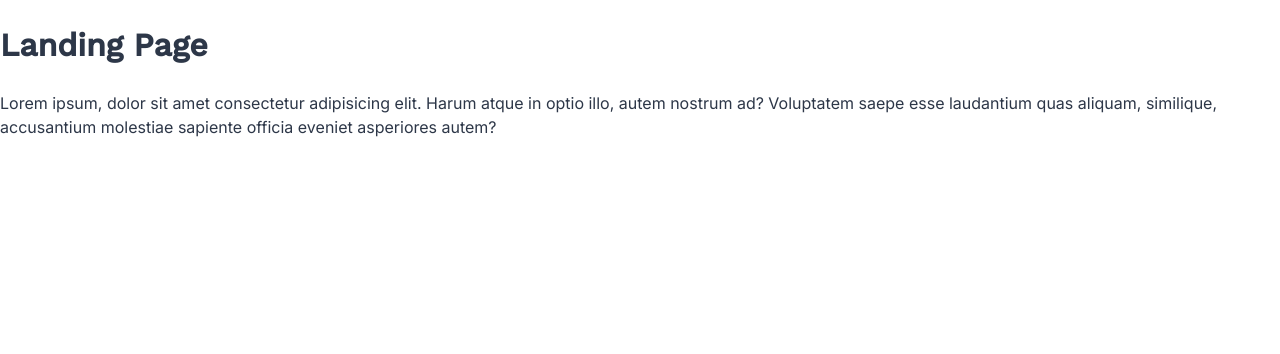
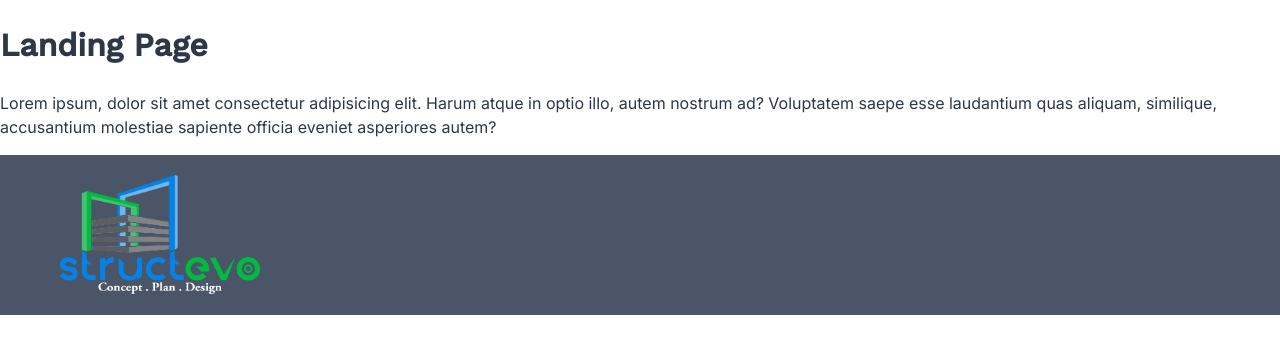
Before and after one commit to agneym/structevo-website, a Next.js app: page / in a window 1280 px wide. Shown: the top 354 px of the page. Built offline with nearby package versions, Linux system fonts and the light colour scheme.

Commit message:
add sample footer

```diff
--- a/components/Footer.js
+++ /dev/null
@@ -1,10 +0,0 @@
-import React from "react";
-import styled from "styled-components";
-
-const Container = styled.footer``;
-
-function Footer() {
-  return <Container></Container>;
-}
-
-export default Footer;
--- /dev/null
+++ b/components/Footer/LogoSection.js
@@ -0,0 +1,17 @@
+import React from "react";
+import styled from "styled-components";
+
+const Image = styled.img`
+  max-width: 100%;
+  width: 20rem;
+`;
+
+function LogoSection() {
+  return (
+    <div>
+      <Image src="/logo.png" alt="" />
+    </div>
+  );
+}
+
+export default LogoSection;
--- /dev/null
+++ b/components/Footer/index.js
@@ -0,0 +1,28 @@
+import React from "react";
+import styled from "styled-components";
+
+import LogoSection from "./LogoSection";
+
+const Container = styled.footer`
+  background-color: ${(props) => props.theme.colors.gray[700]};
+  padding: 2rem 0 1.5rem 0;
+  color: ${(props) => props.theme.colors.gray[400]};
+`;
+
+const Content = styled.div`
+  margin: 0 6rem;
+  display: grid;
+  grid-template-columns: 1.5fr repeat(3, 1fr);
+`;
+
+function Footer() {
+  return (
+    <Container>
+      <Content>
+        <LogoSection />
+      </Content>
+    </Container>
+  );
+}
+
+export default Footer;
```
Also changed, not shown: public/logo.png (added).
